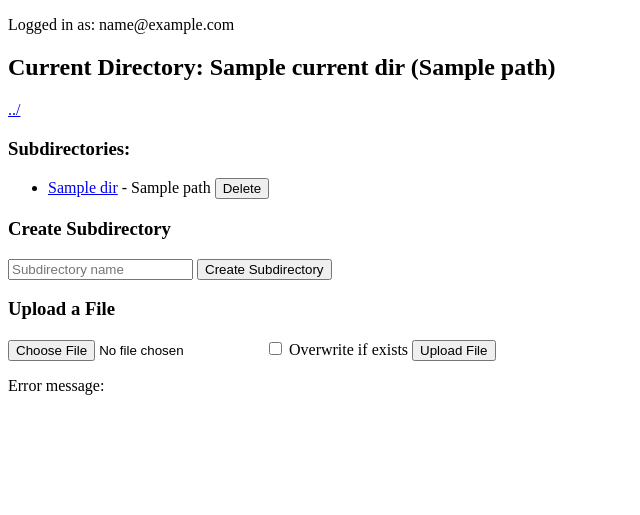
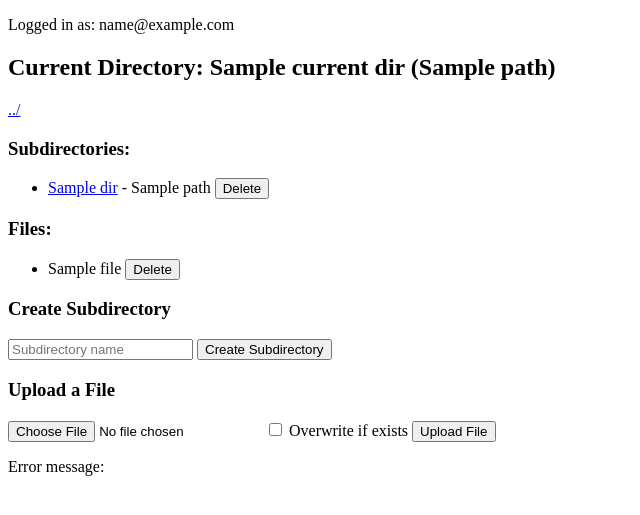
Before and after one commit to Adedeji-Kehinde/DropVault, a FastAPI app: template templates/directory.html in a window 1280 px wide. Shown: the top 515 px of the page, without its empty margins (0-640 px from the left). Run offline with FastAPI, Linux system fonts and the light colour scheme; the template is opened without the code that fills it: most values are stand-ins (such as "Sample title", 1, 10 or a date in 2020); some libraries are stand-ins or nearby versions.

Commit message:
Group 3: Task 9 - Delete file

```diff
--- a/main.py
+++ b/main.py
@@ -5,9 +5,8 @@ from fastapi.templating import Jinja2Templates
 import google.oauth2.id_token
 from google.auth.transport import requests as google_requests
 from google.cloud import firestore
-from google.cloud import storage
 import datetime
-import local_constants  # Must contain BUCKET_NAME and any other config
+import local_constants
 
 app = FastAPI()
 
@@ -102,13 +101,11 @@ def create_directory(uid: str, name: str, parent_path: str = "/"):
         "user_id": uid,
         "created_at": datetime.datetime.utcnow().isoformat()
     }
-    # Add the document to the 'Directories' collection
     doc_ref = firestore_db.collection("Directories").add(dir_data)
     return doc_ref
 
 @app.get("/", response_class=HTMLResponse)
 async def root(request: Request):
-    # Retrieve the Firebase token from cookies
     id_token_cookie = request.cookies.get("token")
     error_message = None
     user_token = validate_firebase_token(id_token_cookie)
@@ -122,8 +119,7 @@ async def root(request: Request):
         })
 
     uid = user_token.get("uid")
-
-    # Query directories for this user that are direct children of the root (parent_path "/")
+    # Query directories that are direct children of root
     dirs_query = firestore_db.collection("Directories") \
         .where("user_id", "==", uid) \
         .where("parent_path", "==", "/") \
@@ -145,16 +141,13 @@ async def root(request: Request):
 async def create_directory_route(request: Request, dirname: str = Form(...), parent_path: str = Form("/")):
     id_token_cookie = request.cookies.get("token")
     user_token = validate_firebase_token(id_token_cookie)
-
     if not user_token:
         return RedirectResponse(url="/", status_code=status.HTTP_302_FOUND)
-
     uid = user_token.get("uid")
     try:
         create_directory(uid, dirname, parent_path=parent_path)
     except ValueError as err:
         print(err)
-    # If parent_path is not root, redirect back to the parent's directory view.
     if parent_path != "/":
         parent_query = firestore_db.collection("Directories") \
             .where("user_id", "==", uid) \
@@ -170,22 +163,18 @@ async def create_directory_route(request: Request, dirname: str = Form(...), par
 async def delete_directory_route(request: Request, directory_id: str = Form(...)):
     id_token_cookie = request.cookies.get("token")
     user_token = validate_firebase_token(id_token_cookie)
-
     if not user_token:
         return RedirectResponse(url="/", status_code=status.HTTP_302_FOUND)
-
     uid = user_token.get("uid")
     dir_ref = firestore_db.collection("Directories").document(directory_id)
     dir_doc = dir_ref.get()
     if not dir_doc.exists:
         print("Directory not found")
         return RedirectResponse(url="/", status_code=status.HTTP_302_FOUND)
-
     dir_data = dir_doc.to_dict()
     if dir_data.get("user_id") != uid:
         print("Unauthorized deletion attempt")
         return RedirectResponse(url="/", status_code=status.HTTP_302_FOUND)
-
     dir_ref.delete()
     return RedirectResponse(url="/", status_code=status.HTTP_302_FOUND)
 
@@ -196,7 +185,6 @@ async def change_directory(request: Request, directory_id: str):
     user_token = validate_firebase_token(id_token_cookie)
     if not user_token:
         return RedirectResponse(url="/", status_code=status.HTTP_302_FOUND)
-
     uid = user_token.get("uid")
     # Retrieve the current directory document
     dir_ref = firestore_db.collection("Directories").document(directory_id)
@@ -204,18 +192,15 @@ async def change_directory(request: Request, directory_id: str):
     if not dir_doc.exists:
         error_message = "Directory not found."
         return RedirectResponse(url="/", status_code=status.HTTP_302_FOUND)
-
     current_dir = dir_doc.to_dict()
     if current_dir.get("user_id") != uid:
         error_message = "Unauthorized access."
         return RedirectResponse(url="/", status_code=status.HTTP_302_FOUND)
-
-    # Normalize current directory path for query (ensure it ends with "/")
+    # Normalize current directory path for querying child directories and files
     normalized_path = current_dir["path"]
     if not normalized_path.endswith("/"):
         normalized_path += "/"
-
-    # Query for child directories whose parent_path equals the normalized current directory path
+    # Query for child directories
     child_query = firestore_db.collection("Directories") \
         .where("user_id", "==", uid) \
         .where("parent_path", "==", normalized_path) \
@@ -225,11 +210,22 @@ async def change_directory(request: Request, directory_id: str):
         c_data = child.to_dict()
         c_data["id"] = child.id
         child_dirs.append(c_data)
-
-    # Determine parent's document ID for navigation using "../" (if not root)
+    # List files from Cloud Storage in the current directory
+    from google.cloud import storage
+    storage_client = storage.Client()
+    bucket = storage_client.bucket(local_constants.BUCKET_NAME)
+    blobs = bucket.list_blobs(prefix=normalized_path)
+    files = []
+    for blob in blobs:
+        # Get the part after the directory prefix
+        relative_name = blob.name[len(normalized_path):]
+        # Only list files that do not have an extra "/" (i.e. directly in this directory)
+        if "/" in relative_name or relative_name == "":
+            continue
+        files.append({"name": relative_name, "full_path": blob.name})
+    # Determine parent's document ID for "../" navigation if not root
     parent_directory = None
     if current_dir["parent_path"] != "/":
-        # Normalize parent's path by removing trailing slash if exists
         parent_path_norm = current_dir["parent_path"]
         if parent_path_norm.endswith("/"):
             parent_path_norm = parent_path_norm[:-1]
@@ -240,15 +236,46 @@ async def change_directory(request: Request, directory_id: str):
             .get()
         if parent_query:
             parent_directory = parent_query[0].id
-
     return templates.TemplateResponse("directory.html", {
         "request": request,
         "user_token": user_token,
         "error_message": error_message,
         "current_dir": current_dir,
         "child_dirs": child_dirs,
+        "files": files,
         "parent_directory": parent_directory
     })
+
+@app.post("/delete-file", response_class=RedirectResponse)
+async def delete_file(request: Request, filename: str = Form(...), parent_path: str = Form(...)):
+    id_token_cookie = request.cookies.get("token")
+    user_token = validate_firebase_token(id_token_cookie)
+    if not user_token:
+        return RedirectResponse(url="/", status_code=status.HTTP_302_FOUND)
+    # Ensure parent's path ends with "/"
+    if not parent_path.endswith("/"):
+        parent_path += "/"
+    blob_name = parent_path + filename
+    from google.cloud import storage
+    storage_client = storage.Client()
+    bucket = storage_client.bucket(local_constants.BUCKET_NAME)
+    blob = bucket.get_blob(blob_name)
+    if blob is not None:
+        blob.delete()
+    # Redirect back to current directory view
+    if parent_path == "/":
+        return RedirectResponse(url="/", status_code=status.HTTP_302_FOUND)
+    else:
+        uid = user_token.get("uid")
+        parent_query = firestore_db.collection("Directories") \
+            .where("user_id", "==", uid) \
+            .where("path", "==", parent_path) \
+            .limit(1) \
+            .get()
+        if parent_query:
+            parent_id = parent_query[0].id
+            return RedirectResponse(url=f"/directory/{parent_id}", status_code=status.HTTP_302_FOUND)
+        return RedirectResponse(url="/", status_code=status.HTTP_302_FOUND)
 
 @app.post("/upload-file", response_class=HTMLResponse)
 async def upload_file(
@@ -261,23 +288,16 @@ async def upload_file(
     user_token = validate_firebase_token(id_token_cookie)
     if not user_token:
         return RedirectResponse(url="/", status_code=status.HTTP_302_FOUND)
-
-    # Ensure parent's path ends with "/"
     if not parent_path.endswith("/"):
         parent_path += "/"
     blob_name = parent_path + file.filename
     overwrite_flag = (overwrite == "true")
-
-    # Initialize Cloud Storage client using google-cloud-storage
     from google.cloud import storage
     storage_client = storage.Client()
     bucket = storage_client.bucket(local_constants.BUCKET_NAME)
     blob = bucket.get_blob(blob_name)
-
     if blob is not None and not overwrite_flag:
-        # File exists and user did not opt to overwrite.
         uid = user_token.get("uid")
-        # Query for the current directory document using parent_path
         parent_query = firestore_db.collection("Directories") \
             .where("user_id", "==", uid) \
             .where("path", "==", parent_path) \
@@ -287,7 +307,7 @@ async def upload_file(
         if parent_query:
             current_dir = parent_query[0].to_dict()
             current_dir["id"] = parent_query[0].id
-        # Query for child directories for the current directory
+        # Query for child directories
         child_query = firestore_db.collection("Directories") \
             .where("user_id", "==", uid) \
             .where("parent_path", "==", parent_path) \
@@ -300,17 +320,14 @@ async def upload_file(
         return templates.TemplateResponse("directory.html", {
             "request": request,
             "user_token": user_token,
-            "error_message": f"File '{file.filename}' already exists in '{parent_path}'. Would you like to overwrite the file? Check 'Overwrite' to replace it.",
+            "error_message": f"File '{file.filename}' already exists in '{parent_path}'. Check 'Overwrite' to replace it.",
             "current_dir": current_dir,
             "child_dirs": child_dirs,
-            "parent_directory": None # No parent directory for root
+            "files": [],
+            "parent_directory": None
         })
-
-    # Upload (or overwrite) the file
     new_blob = bucket.blob(blob_name)
     new_blob.upload_from_file(file.file, content_type=file.content_type)
-
-    # Redirect back to the current directory view.
     if parent_path == "/":
         return RedirectResponse(url="/", status_code=status.HTTP_302_FOUND)
     else:
@@ -337,10 +354,8 @@ async def update_form(request: Request):
     user_token = validate_firebase_token(id_token_cookie)
     if not user_token:
         return RedirectResponse("/")
-
     user_ref = get_user(user_token)
     user_info = user_ref.get().to_dict() if user_ref else None
-
     return templates.TemplateResponse("update.html", {
         "request": request,
         "user_token": user_token,
@@ -354,7 +369,6 @@ async def update_form_post(request: Request, name: str = Form(...), age: int = F
     user_token = validate_firebase_token(id_token_cookie)
     if not user_token:
         return RedirectResponse("/")
-
     user_ref = get_user(user_token)
     user_ref.update({"name": name, "age": age})
     return RedirectResponse("/", status_code=status.HTTP_302_FOUND)
--- a/templates/directory.html
+++ b/templates/directory.html
@@ -14,7 +14,7 @@
         <p>Logged in as: {{ user_token.email }}</p>
         <h2>Current Directory: {{ current_dir.name }} ({{ current_dir.path }})</h2>
 
-        <!-- Special up entry using "../" if not at root, else link back to main menu -->
+        <!-- Special up entry using "../" if not at root, else return to main menu -->
         {% if current_dir.parent_path != "/" %}
             <a href="/directory/{{ parent_directory }}">../</a>
         {% else %}
@@ -37,6 +37,25 @@
             </ul>
         {% else %}
             <p>No subdirectories in this directory.</p>
+        {% endif %}
+
+        <!-- List Files in the Current Directory -->
+        {% if files %}
+            <h3>Files:</h3>
+            <ul>
+                {% for file in files %}
+                    <li>
+                        {{ file.name }}
+                        <form action="/delete-file" method="post" style="display:inline;">
+                            <input type="hidden" name="filename" value="{{ file.name }}">
+                            <input type="hidden" name="parent_path" value="{{ current_dir.path }}">
+                            <button type="submit">Delete</button>
+                        </form>
+                    </li>
+                {% endfor %}
+            </ul>
+        {% else %}
+            <p>No files in this directory.</p>
         {% endif %}
 
         <!-- Form to Create a New Subdirectory -->
```
